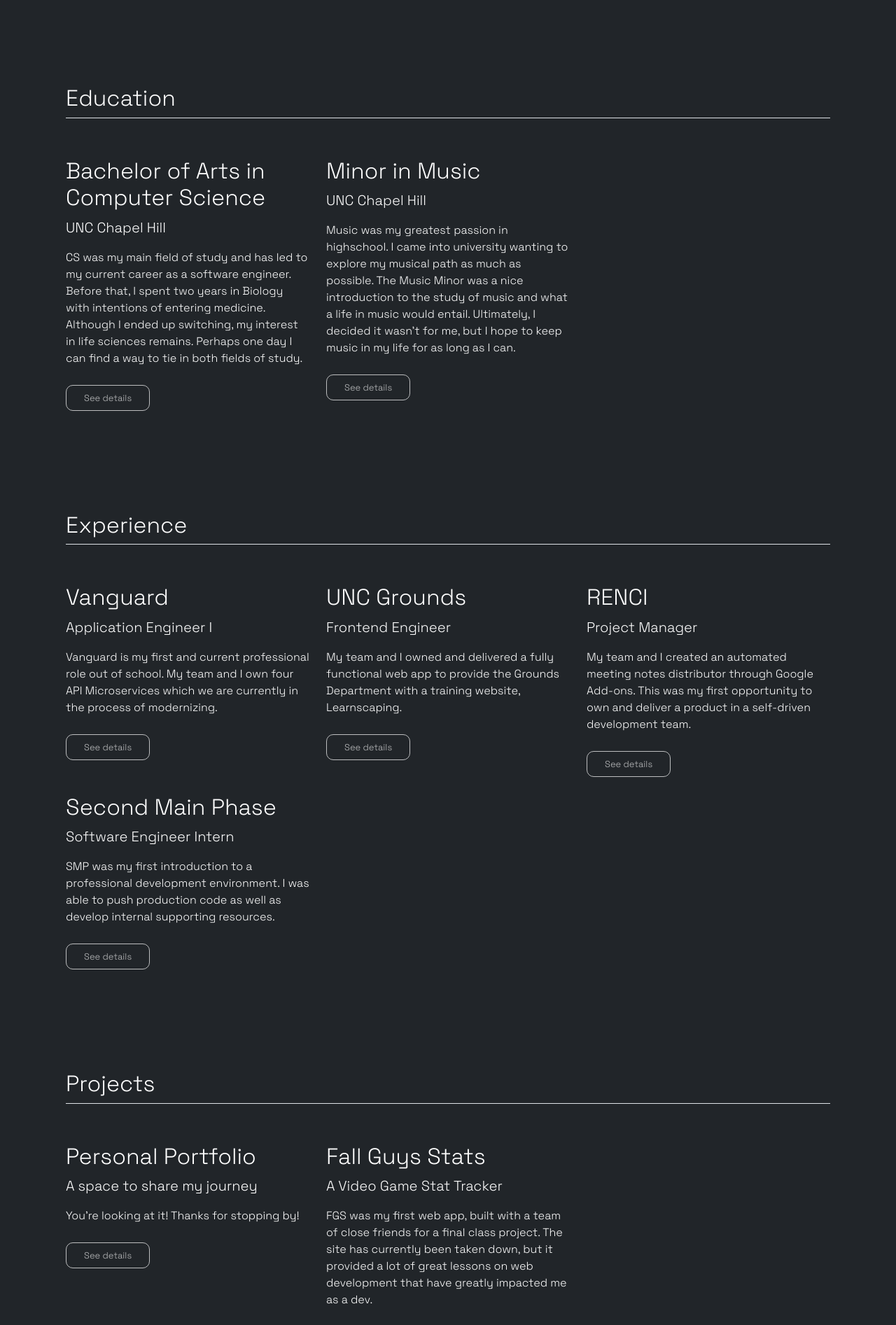
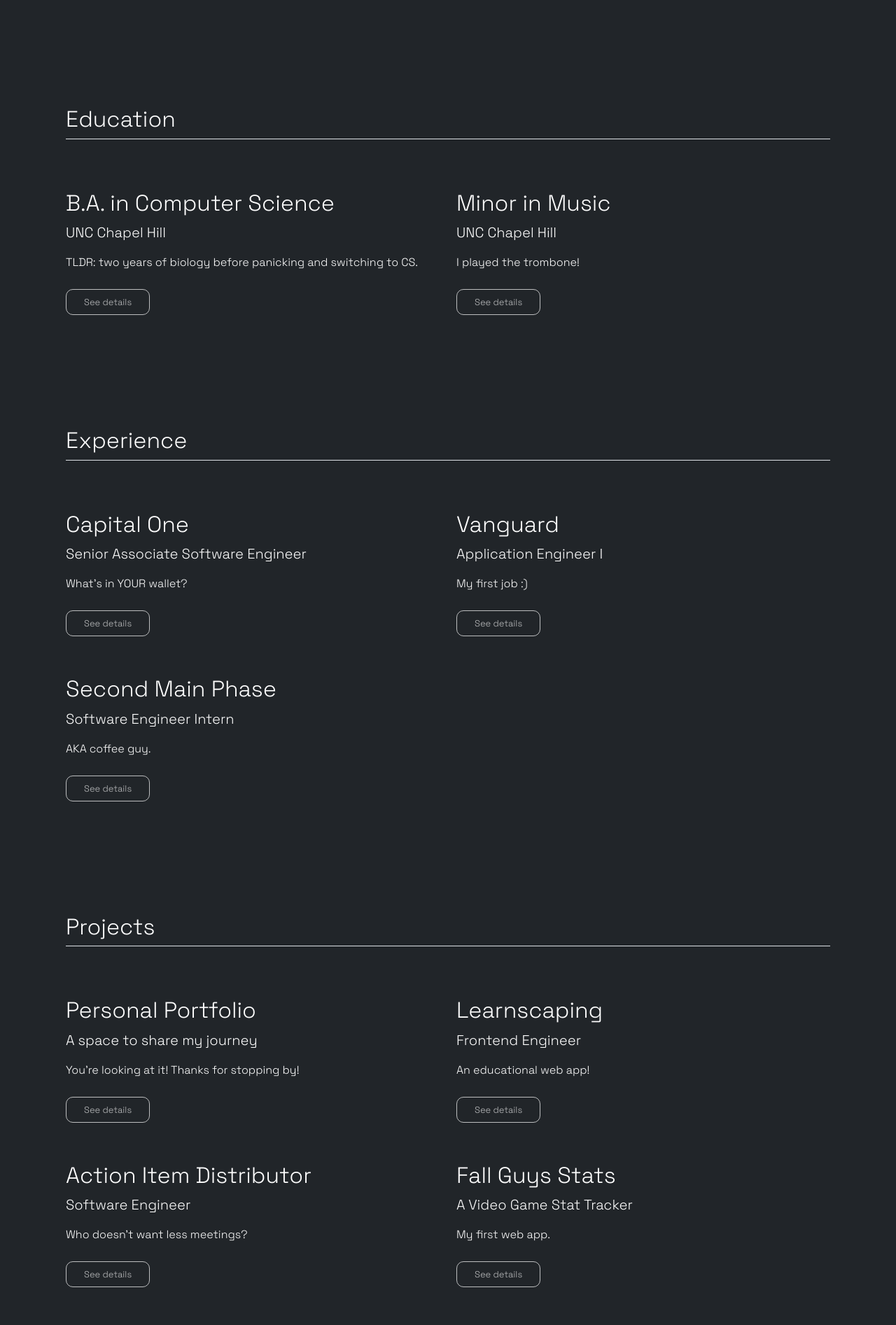
Before and after one commit to aarozhang/portfolio, a React (Create React App) app: page / in a window 1280 px wide. Shown: the part 880-2773 px from the top of the page at 70% size. Built offline with nearby package versions, Linux system fonts and the light colour scheme.

Commit message:
Major Update v2

```diff
--- a/public/index.html
+++ b/public/index.html
@@ -2,7 +2,7 @@
 <html lang="en">
 	<head>
 		<meta charset="utf-8" />
-		<link rel="icon" href="%PUBLIC_URL%/favicon.ico" />
+		<link rel="icon" href="./logo.png" />
 		<meta name="viewport" content="width=device-width, initial-scale=1" />
 		<meta name="theme-color" content="#000000" />
 		<meta
--- a/src/components/AboutMe/aboutMe.jsx
+++ b/src/components/AboutMe/aboutMe.jsx
@@ -6,7 +6,7 @@ function AboutMe(header, text) {
 			class="container px-4 py-5"
 			id="AboutMe"
 			initial={{ opacity: 0 }}
-			whileInView={{ opacity: 1, transition: { duration: 2 } }}
+			whileInView={{ opacity: 1, transition: { duration: 1 } }}
 			viewport={{ once: true, amount: 0.5 }}
 		>
 			<h2 class="pb-2 border-bottom">{header}</h2>
--- a/src/components/Feature/feature.jsx
+++ b/src/components/Feature/feature.jsx
@@ -16,7 +16,7 @@ function Feature(title, subtitle, summary) {
 
 	return (
 		<div>
-			<motion.div class="feature col">
+			<motion.div class="feature col my-3">
 				<div class="feature-icon bg-primary bg-gradient"></div>
 				<h2>{title}</h2>
 				<p class="lead">{subtitle}</p>
--- a/src/components/InfoContainer/infoContainer.jsx
+++ b/src/components/InfoContainer/infoContainer.jsx
@@ -18,11 +18,11 @@ function InfoContainer(header, object) {
 			class="container px-4 py-5"
 			id={header}
 			initial={{ opacity: 0 }}
-			whileInView={{ opacity: 1, transition: { duration: 2 } }}
-			viewport={{ once: true, amount: 0.5 }}
+			whileInView={{ opacity: 1, transition: { duration: 1 } }}
+			viewport={{ once: true, amount: 0.3 }}
 		>
 			<h2 class="pb-2 border-bottom">{header}</h2>
-			<div class="row g-4 py-5 row-cols-1 row-cols-lg-3">
+			<div class="row g-4 py-5 row-cols-1 row-cols-lg-2">
 				{renderFeatures(object)}
 			</div>
 		</motion.div>
--- a/src/components/Navbar/navbar.jsx
+++ b/src/components/Navbar/navbar.jsx
@@ -3,7 +3,10 @@ import { motion } from "framer-motion";
 function Navbar() {
 	const navbarMotion = {
 		hidden: { opacity: 0 },
-		show: { opacity: 1, transition: { staggerChildren: 0.2 } },
+		show: {
+			opacity: 1,
+			transition: { staggerChildren: 0.2, delayChildren: 1.5 },
+		},
 	};
 
 	const navbarItemMotion = {
--- a/src/components/Title/title.jsx
+++ b/src/components/Title/title.jsx
@@ -24,7 +24,9 @@ function Title() {
 				</div>
 				<div class="col-lg-6">
 					<h1 class="display-1 fw-bold lh-1 mb-3">Hi, I'm Aaron.</h1>
-					<p class="lead">Software engineer from Charlotte.</p>
+					<p class="lead">
+						Software Engineer. Photographer. Traveler.
+					</p>
 				</div>
 			</motion.div>
 		</div>
--- a/src/index.css
+++ b/src/index.css
@@ -37,3 +37,18 @@ button {
 .list-group-item {
 	background-color: #fffff7;
 }
+
+*::-webkit-scrollbar {
+	width: 12px;
+	height: 50px;
+}
+
+*::-webkit-scrollbar-track {
+	background: #212529;
+}
+
+*::-webkit-scrollbar-thumb {
+	background-color: #fffff7;
+	border-radius: 20px;
+	border: 3px solid #212529;
+}
--- a/src/info.jsx
+++ b/src/info.jsx
@@ -1,44 +1,34 @@
 let info = {
 	"About Me":
-		"I am a software engineer with experience in frontend and API microservice development. I received my Bachelors in Computer Science from UNC Chapel Hill. I also have a small background in biological sciences and music. Since graduating, my focus has been to learn anything and everything related to full-stack web development.",
+		"I am a software engineer from Charlotte, NC. My experience includes frontend and API microservice development. I received my Bachelors in Computer Science from UNC Chapel Hill. Since graduating, my focus has been to learn anything and everything related to full-stack engineering. My goal is to one day move to the Bay Area and join a start-up. In my free time, I enjoy traveling and taking pretty photos.",
 	Experience: [
+		{
+			title: "Capital One",
+			subtitle: "Senior Associate Software Engineer",
+			summary: "What's in YOUR wallet?",
+		},
 		{
 			title: "Vanguard",
 			subtitle: "Application Engineer I",
-			summary:
-				"Vanguard is my first and current professional role out of school. My team and I own four API Microservices which we are currently in the process of modernizing.",
-		},
-		{
-			title: "UNC Grounds",
-			subtitle: "Frontend Engineer",
-			summary:
-				"My team and I owned and delivered a fully functional web app to provide the Grounds Department with a training website, Learnscaping.",
-		},
-		{
-			title: "RENCI",
-			subtitle: "Project Manager",
-			summary:
-				"My team and I created an automated meeting notes distributor through Google Add-ons. This was my first opportunity to own and deliver a product in a self-driven development team.",
+			summary: "My first job :)",
 		},
 		{
 			title: "Second Main Phase",
 			subtitle: "Software Engineer Intern",
-			summary:
-				"SMP was my first introduction to a professional development environment. I was able to push production code as well as develop internal supporting resources.",
+			summary: "AKA coffee guy.",
 		},
 	],
 	Education: [
 		{
-			title: "Bachelor of Arts in Computer Science",
+			title: "B.A. in Computer Science",
 			subtitle: "UNC Chapel Hill",
 			summary:
-				"CS was my main field of study and has led to my current career as a software engineer. Before that, I spent two years in Biology with intentions of entering medicine. Although I ended up switching, my interest in life sciences remains. Perhaps one day I can find a way to tie in both fields of study.",
+				"TLDR: two years of biology before panicking and switching to CS.",
 		},
 		{
 			title: "Minor in Music",
 			subtitle: "UNC Chapel Hill",
-			summary:
-				"Music was my greatest passion in highschool. I came into university wanting to explore my musical path as much as possible. The Music Minor was a nice introduction to the study of music and what a life in music would entail. Ultimately, I decided it wasn't for me, but I hope to keep music in my life for as long as I can.",
+			summary: "I played the trombone!",
 		},
 	],
 	Projects: [
@@ -48,10 +38,19 @@ let info = {
 			summary: "You're looking at it! Thanks for stopping by!",
 		},
 		{
+			title: "Learnscaping",
+			subtitle: "Frontend Engineer",
+			summary: "An educational web app!",
+		},
+		{
+			title: "Action Item Distributor",
+			subtitle: "Software Engineer",
+			summary: "Who doesn't want less meetings?",
+		},
+		{
 			title: "Fall Guys Stats",
 			subtitle: "A Video Game Stat Tracker",
-			summary:
-				"FGS was my first web app, built with a team of close friends for a final class project. The site has currently been taken down, but it provided a lot of great lessons on web development that have greatly impacted me as a dev.",
+			summary: "My first web app.",
 		},
 	],
 	Contact: [],
--- a/src/modalInfo.jsx
+++ b/src/modalInfo.jsx
@@ -1,5 +1,8 @@
 let modalInfo = {
+	"Capital One": ["LOB: Card Tech", "Product Space: Letters"],
 	Vanguard: [
+		"LOB: Retail",
+		"Product Space: Client Account",
 		"Owned, demoed, and developed asynchronous data validation logic for two APIs, ensuring 100% data return accuracy.",
 		"Pursued Agile and AWS trainings to develop personal knowledge.",
 		"Modernized an internal API gateway using Kong, improving scalability.",
@@ -7,22 +10,23 @@ let modalInfo = {
 		"Wrote support documents detailing resources and proper emergency procedures to handle service interruptions.",
 		"Established AWS multi-region availability for the team’s four APIs, drastically improving service resiliency.",
 	],
-	"UNC Grounds": [
+	Learnscaping: [
 		"Developed in a 4-man team to deliver a training website containing lesson delivery, test taking, and student management features.",
 		"Built the student, login, and landing webpages while also making major contributions to the instructor page.",
 		"Designed the project's NoSQL database schema.",
 		"Managed client logistics and wrote documentation.",
 	],
-	RENCI: [
+	"Action Item Distributor": [
 		"Owned and designed a Google Add-On to email meeting action items, decreasing meeting time by up to ten hours per week.",
 		"Led project communication by organizing client meetings, managing task distribution, and presenting the team’s final product to program coordinators.",
 	],
 	"Second Main Phase": [
+		"Product Space: Telemedicine",
 		"Redesigned the non-technical employee onboarding system by creating presentations/diagrams to explain development features.",
 		"Automated two data reports to send medical provider activity every morning, increasing management efficiency.",
 		"Updated UI features to provide a more convenient user experience.",
 	],
-	"Bachelor of Arts in Computer Science": [
+	"B.A. in Computer Science": [
 		"Object Oriented Programming",
 		"Design Patterns",
 		"Data Structures",
```
Also changed, not shown: public/logo.png (added).
